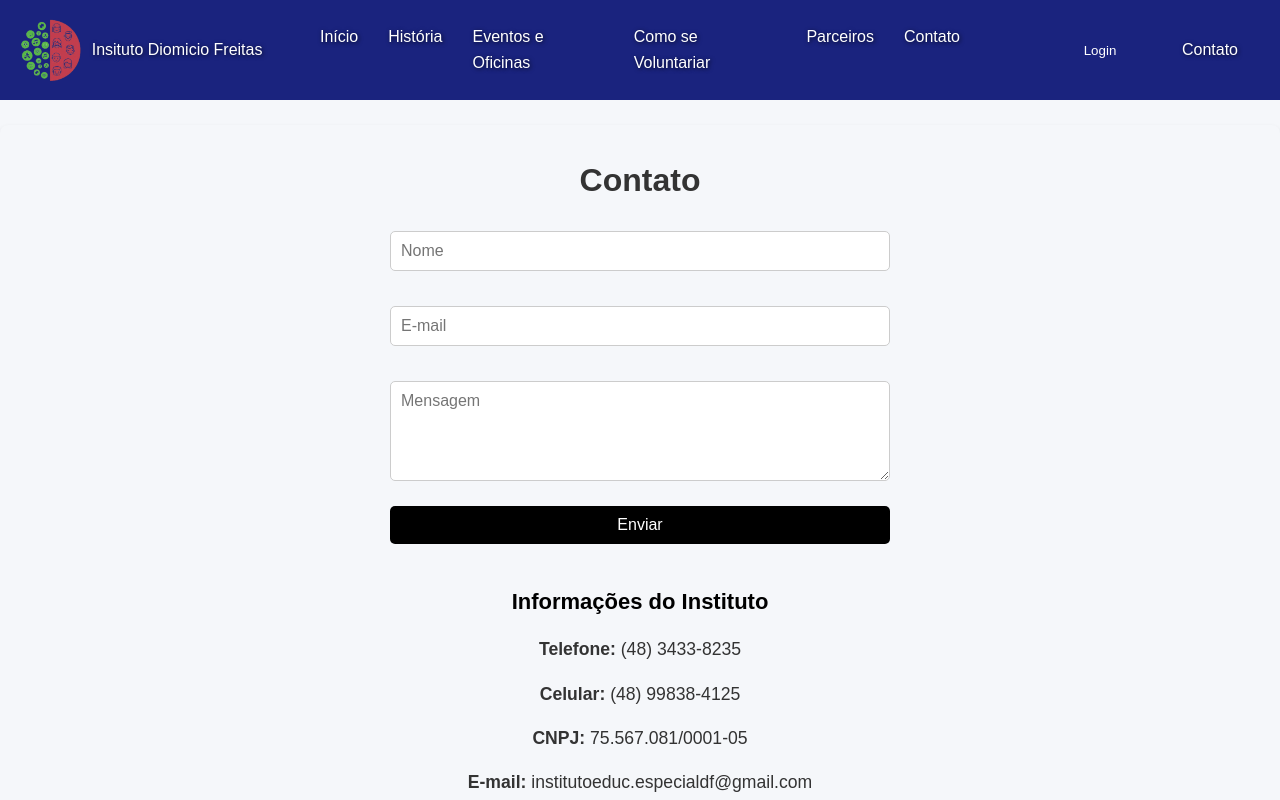
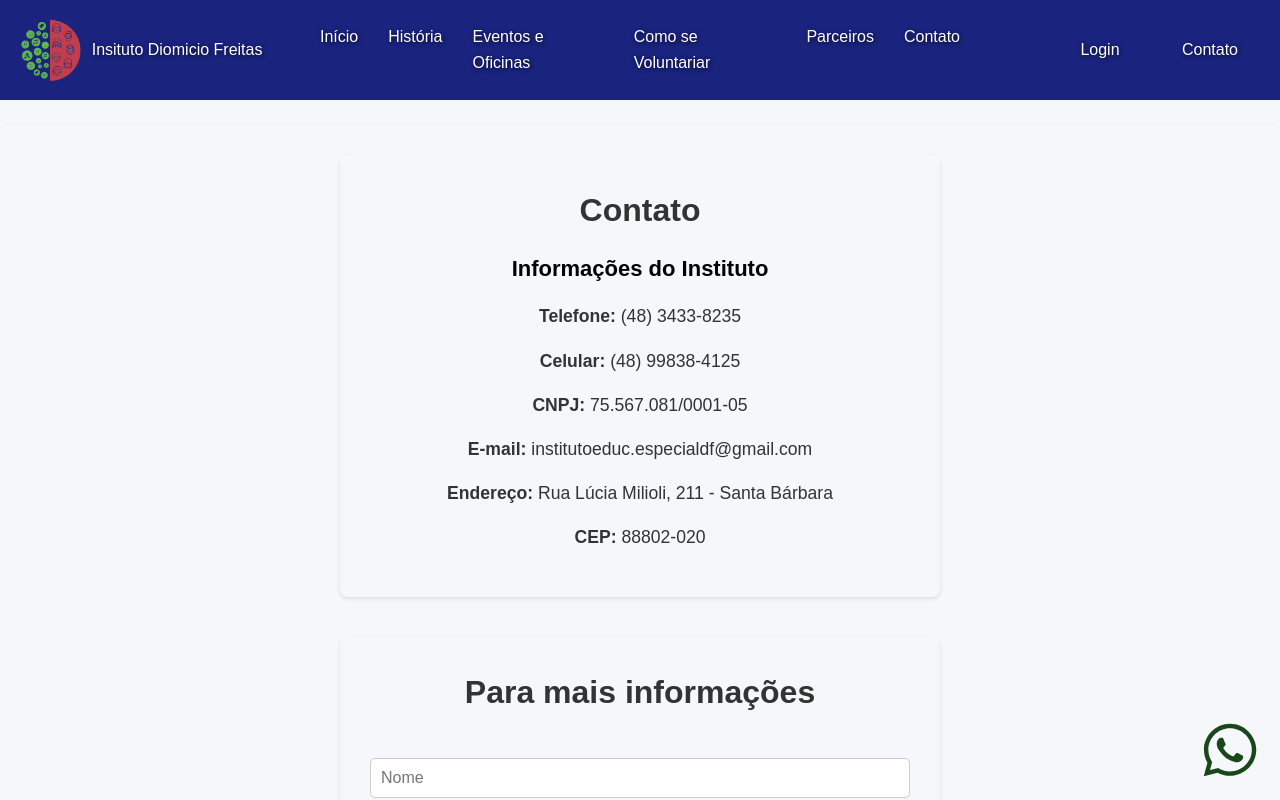
Before and after one commit to vzjunior/projeto_extensao, a React (Create React App) app: page /contatos in a window 1280 px wide. Shown: the top 800 px of the page. Built offline with nearby package versions, Linux system fonts and the light colour scheme.

Commit message:
altarado pagina contato, adicionado imagens e etc

```diff
--- a/src/components/Footer.module.css
+++ b/src/components/Footer.module.css
@@ -1,8 +1,8 @@
 .footer {
     text-align: center;
     padding: 20px;
-    background-color: black;
-    color: white;
+    background-color: #f5f7fa;
+    color: black;
 
   }
 
--- a/src/components/Header.js
+++ b/src/components/Header.js
@@ -13,7 +13,12 @@ const Header = () => {
         </div>
 
         <div className={styles.rightSection}>
-          <button className={styles.actionBtn}>Login</button>
+          {/*<button className={styles.actionBtn}>Login</button>
+          <button className={styles.actionBtn}>Login</button>*/}
+          <Link to="/login" className={styles.actionBtn}>
+            Login
+          </Link>
+
           <Link to="/contatos" className={styles.actionBtn}>
             Contato
           </Link>
@@ -21,7 +26,7 @@ const Header = () => {
 
         <ul className={styles.menu}>
           <li>
-            <Link to="/">Início</Link>
+            <Link to="/#topo">Início</Link>
           </li>
           <li>
             <Link to="/historia">História</Link>
--- a/src/components/pages/Contatos.js
+++ b/src/components/pages/Contatos.js
@@ -1,27 +1,53 @@
-import React from 'react';
-import styles from '../Section.module.css';
-import stylesContatos from './Contatos.module.css';
+import React from "react";
+import styles from "../Section.module.css";
+import stylesContatos from "./Contatos.module.css";
+import { FaWhatsapp } from "react-icons/fa";
 
 const Contatos = () => {
   return (
     <section className={styles.section} id="contato">
+
+      <div className={stylesContatos.infoContato}>
       <h2>Contato</h2>
+        <h3>Informações do Instituto</h3>
+        <p>
+          <strong>Telefone:</strong> (48) 3433-8235
+        </p>
+        <p>
+          <strong>Celular:</strong> (48) 99838-4125
+        </p>
+        <p>
+          <strong>CNPJ:</strong> 75.567.081/0001-05
+        </p>
+        <p>
+          <strong>E-mail:</strong> institutoeduc.especialdf@gmail.com
+        </p>
+        <p>
+          <strong>Endereço:</strong> Rua Lúcia Milioli, 211 - Santa Bárbara
+        </p>
+        <p>
+          <strong>CEP:</strong> 88802-020
+        </p>
+      </div>
 
       <form className={stylesContatos.form}>
+
+        <h1>Para mais informações</h1>
         <input type="text" placeholder="Nome" required />
         <input type="email" placeholder="E-mail" required />
         <textarea placeholder="Mensagem" required></textarea>
         <button type="submit">Enviar</button>
       </form>
 
-      <div className={stylesContatos.infoContato}>
-        <h3>Informações do Instituto</h3>
-        <p><strong>Telefone:</strong> (48) 3433-8235</p>
-        <p><strong>Celular:</strong> (48) 99838-4125</p>
-        <p><strong>CNPJ:</strong> 75.567.081/0001-05</p>
-        <p><strong>E-mail:</strong> institutoeduc.especialdf@gmail.com</p>
-        <p><strong>Endereço:</strong> Rua Lúcia Milioli, 211 - Santa Bárbara</p>
-        <p><strong>CEP:</strong> 88802-020</p>
+
+      <div className={stylesContatos.icons}>
+        <a
+          href="https://wa.me/5548998384125?text=Ol%C3%A1%2C%20gostaria%20de%20mais%20informa%C3%A7%C3%B5es%20sobre%20o%20instituto!"
+          target="_blank"
+          rel="noopener noreferrer"
+        >
+          <FaWhatsapp className={stylesContatos.whatsapp} />
+        </a>
       </div>
     </section>
   );
--- a/src/components/pages/Contatos.module.css
+++ b/src/components/pages/Contatos.module.css
@@ -2,8 +2,21 @@
   display: flex;
   flex-direction: column;
   gap: 15px;
-    max-width: 500px;
-    margin: 0 auto 40px;
+  max-width: 600px;
+  margin: 40px auto 40px; /* <== Aqui o primeiro valor é o margin-top */
+  text-align: center;
+  color: black;
+  padding: 30px;
+  background-color: #f5f7fa;
+  border-radius: 8px;
+  box-shadow: 0 2px 4px rgba(0, 0, 0, 0.1);
+  transition: transform 0.3s ease, box-shadow 0.3s ease;
+
+}
+
+.form:hover{
+  transform: scale(1.05);
+  box-shadow: 0 8px 16px rgba(0, 0, 0, 0.2);
 }
 
 .form input,
@@ -13,12 +26,15 @@
   border: 1px solid #ccc;
   font-family: inherit;
   font-size: 16px;
+  width: 100%;
+  box-sizing: border-box;
 }
 
 .form textarea {
   resize: vertical;
   min-height: 100px;
 }
+
 
   .form button {
     background-color: black;
@@ -40,10 +56,43 @@
     max-width: 600px;
     margin: 0 auto;
     color:black;
+    padding: 30px;
+    background-color: #f5f7fa;
+    border-radius: 8px;
+    box-shadow: 0 2px 4px rgba(0, 0, 0, 0.1);
+    transition: transform 0.3s ease, box-shadow 0.3s ease;
+
+  }
+
+  .infoContato:hover{
+    transform: scale(1.05);
+    box-shadow: 0 8px 16px rgba(0, 0, 0, 0.2);
   }
 
   .infoContato h3 {
     margin-bottom: 15px;
     font-size: 22px;
     color: black;
+
   }
+
+  .icons{
+    display: flex;
+    justify-content: flex-end;
+    position: static;
+  }
+
+  .whatsapp {
+    color: rgb(25, 71, 25);
+    font-size: 60px;
+    transition: transform 0.3s ease, color 0.3s ease;
+    position: fixed;
+    bottom: 20px;
+    right: 20px;
+    z-index: 1000;
+  }
+
+  .whatsapp:hover {
+    transform: scale(1.2);
+    opacity: 0.8;
+  }
--- a/src/components/pages/Eventos.module.css
+++ b/src/components/pages/Eventos.module.css
@@ -12,7 +12,19 @@
   padding: 12px; /* padding igual ao do eventCard */
   border-radius: 12px; /* border-radius igual ao do eventCard */
   transition: transform 0.3s ease, box-shadow 0.3s ease;
+
+
 }
+
+.eventoBox img {
+  width: 100%;
+  height: 140px;
+  object-fit: cover;
+  border-radius: 8px;
+  margin-bottom: 8px;
+}
+
+
 
 .eventoBox:hover {
   transform: scale(1.05);
--- a/src/components/pages/EventosOficinas.js
+++ b/src/components/pages/EventosOficinas.js
@@ -1,7 +1,7 @@
 import React from 'react';
 import styles from '../Section.module.css';
 import stylesEventos from './Eventos.module.css';
-
+import imgEvent3 from "../../assets/images/fotoTesteHome.jpeg";
 
 const EventosOficinas = () => {
   return (
@@ -9,19 +9,30 @@ const EventosOficinas = () => {
       <h1>Eventos e Oficinas</h1>
       <div className={stylesEventos.eventoContainer}>
         <div className={stylesEventos.eventoBox}>
+        <img src={imgEvent3} alt="Evento 3" />
           <h2>Pedágio voluntário</h2>
           <p>Dia 15/04 acontecerá o pedágio voluntário em frente ao Shopping Della</p>
         </div>
 
         <div className={stylesEventos.eventoBox}>
+        <img src={imgEvent3} alt="Evento 3" />
           <h2>Páscoa Instituto</h2>
           <p>Dia 18/04 acontecerá a Páscoa solidária no Instituto</p>
         </div>
 
         <div className={stylesEventos.eventoBox}>
+        <img src={imgEvent3} alt="Evento 3" />
           <h2>Reciclagem Diomicio</h2>
           <p>Coleta de tampas e lacres em frente ao Instituto</p>
         </div>
+
+        <div className={stylesEventos.eventoBox}>
+        <img src={imgEvent3} alt="Evento 3" />
+          <h2>Clube de mães</h2>
+          <p>Grupo clube de mães Instituto</p>
+        </div>
+
+
       </div>
     </section>
   );
--- a/src/components/pages/Home.js
+++ b/src/components/pages/Home.js
@@ -74,6 +74,17 @@ const Home = () => {
           </Link>
           <span className={stylesHome.date}>13 June 2023</span>
         </div>
+
+        <div className={stylesHome.eventCard}>
+          <img src={imgEvent2} alt="Evento 2" />
+          <span className={stylesHome.category}>EVENTS</span>
+          <h4>Lorem ipsum dolor sit amet</h4>
+          <p>TONY HUNGRY</p>
+          <Link to="/eventos/2" className={stylesHome.saibaMais}>
+            Saiba mais
+          </Link>
+          <span className={stylesHome.date}>13 June 2023</span>
+        </div>
       </div>
     </section>
   );
```
Lines whose indentation alone changed are shown as unchanged.
